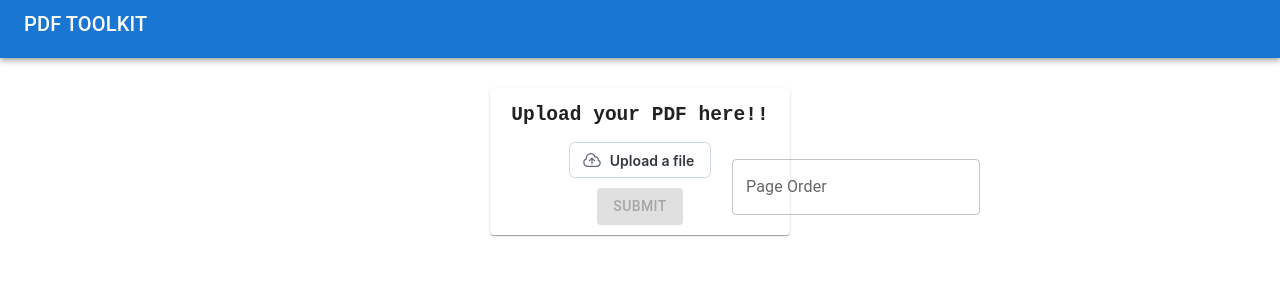
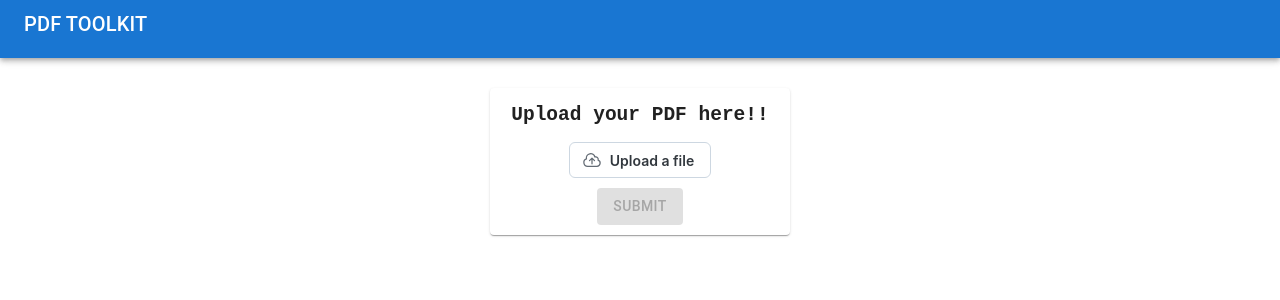
Before and after one commit to abinkhd/pdf-frontend, a React (Vite) app: page / in a window 1280 px wide. Shown: the top 300 px of the page. Built offline with nearby package versions, Linux system fonts and the light colour scheme.

Commit message:
Pageorder Hide/See

```diff
--- a/src/component/UploadForm.tsx
+++ b/src/component/UploadForm.tsx
@@ -60,9 +60,11 @@ const UploadForm = () => {
           <em style={{ color: "red" }}>{error?.message}</em>
         </form>
       </Paper>
-      <div className="pageOrder">
-        <PageOrder />
-      </div>
+      {filename && (
+        <div className="pageOrder">
+          <PageOrder />
+        </div>
+      )}
     </div>
   );
 };
```
